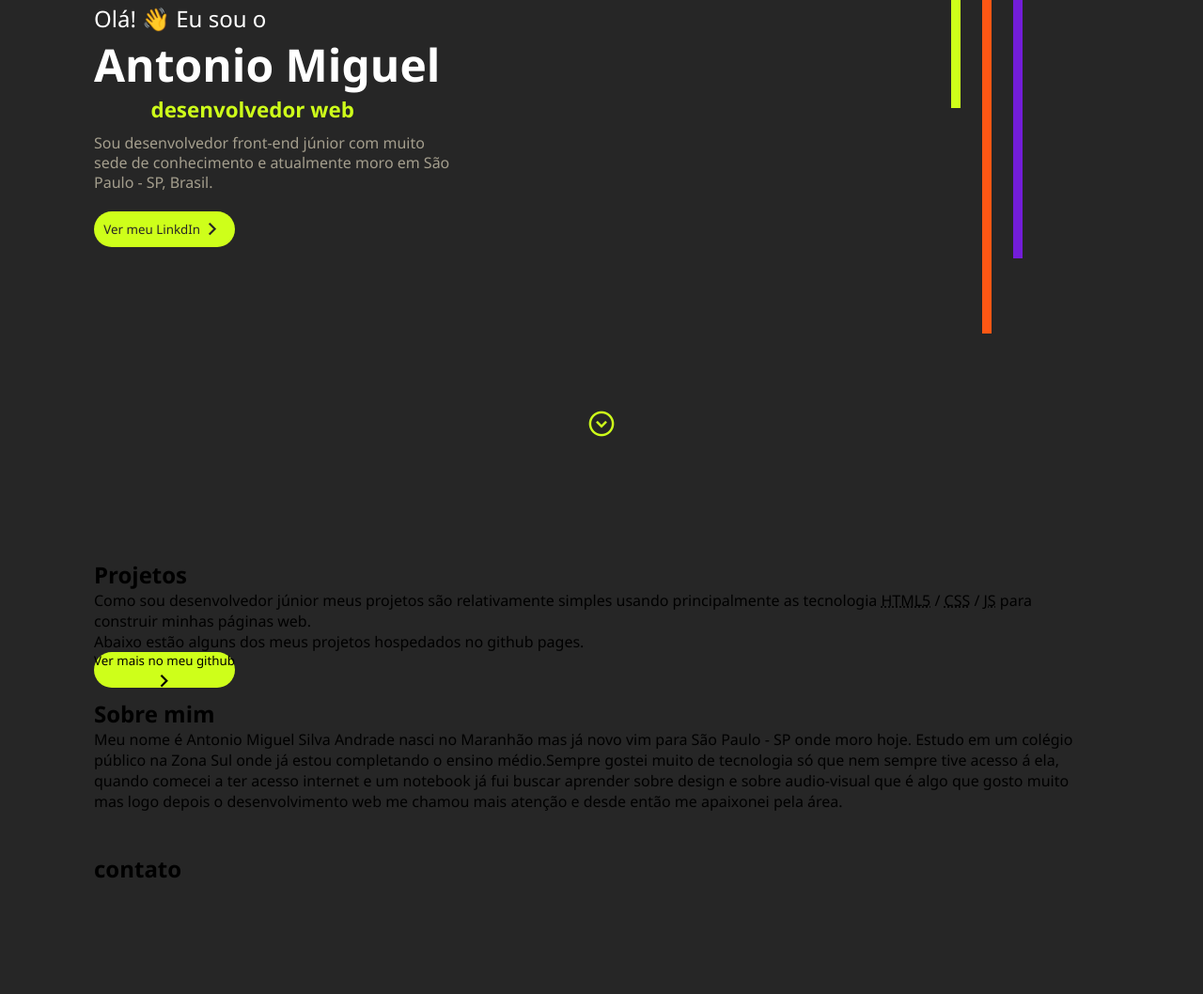
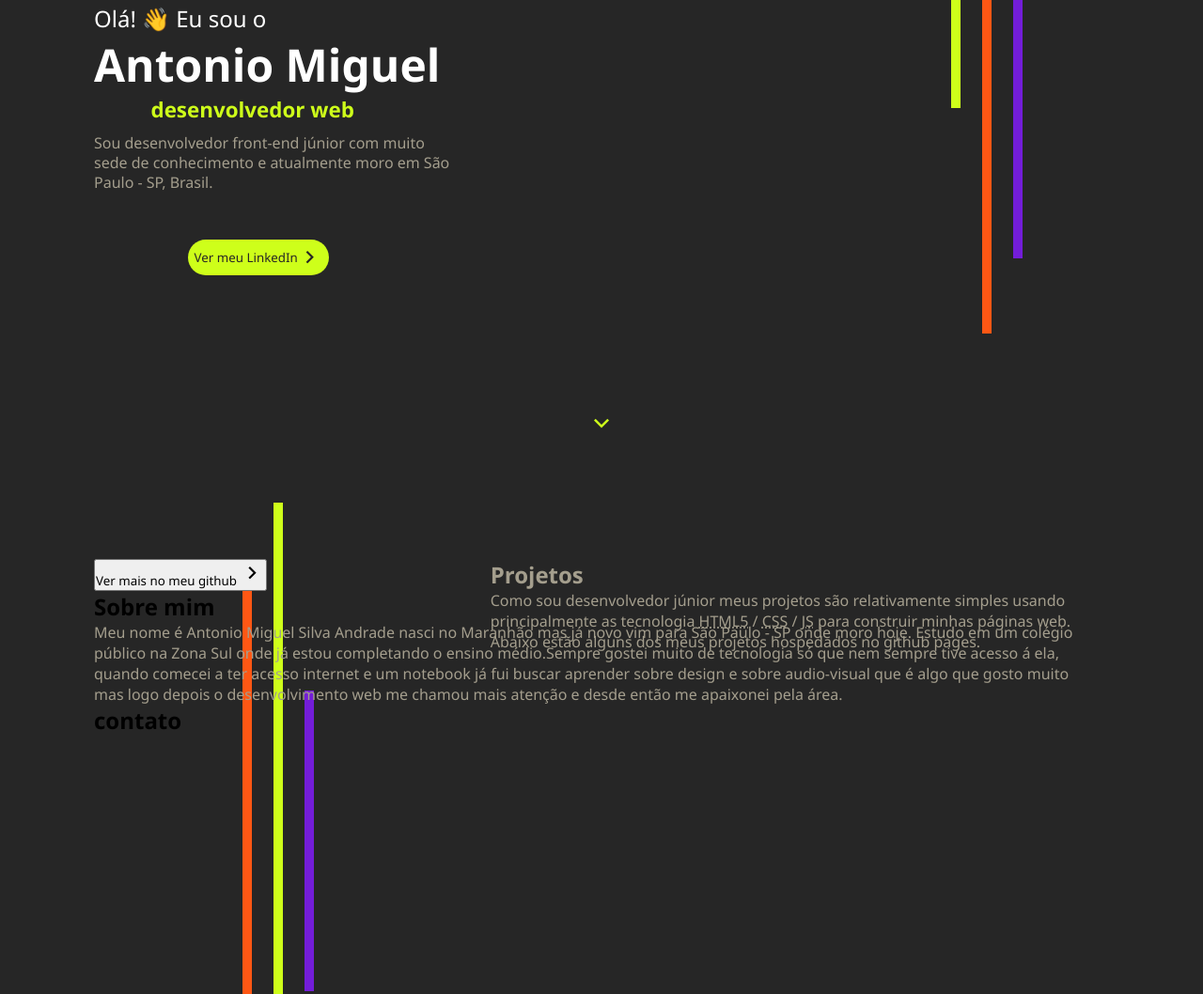
Before and after one commit to M1guelzinN/MeuPortifolio, a plain HTML site: page index.html in a window 1280 px wide. Shown: the part 205-1263 px from the top of the page at 94% size. Drawn offline with nearby package versions, Linux system fonts and the light colour scheme.

Commit message:
inicio-projetos

```diff
--- a/index.css
+++ b/index.css
@@ -20,9 +20,8 @@ body{
   background-color: var(--black);
 }
 header{
-  width: calc(100vw - 200px);
+  width: 100%;
   height: 50px;
-
   display: flex;
   justify-content: space-between;
   align-items: center;
@@ -37,7 +36,6 @@ header{
 }
 nav > ul{
   display: flex;
-
 }
 nav > ul > li{
   list-style: none;
@@ -52,6 +50,7 @@ li > a{
 }
 a{
   color: var(--gray);
+  text-decoration: none;
 }
 .material-symbols-outlined{
   font-size: 2em;
@@ -62,7 +61,8 @@ a{
   height: 100vh;
   display: flex;
   justify-content: space-between;
-  top: 0;
+  align-items: flex-start;
+  top: 0px;
   right: 15%;
   z-index: -10;
 }
@@ -115,14 +115,16 @@ a{
   line-height: 21px;
   color: var(--gray);
 }
-.btn{
+#btn{
   width: 150px;
   height: 37.5px;
+  margin-left: 100px;
+  margin-top: 30px;
   border: none;
   background-color: var(--green);
   border-radius: 20px;
 }
-.btn > div{
+#btn > a, div{
   display: flex;
   align-items: center;
   justify-content: center;
@@ -138,3 +140,46 @@ a{
   transform: translateX(-50%);
   color: var(--green);
 }
+/* projetos */
+#projetos{
+  position: relative !important;
+  width: 100%;
+  display: flex;
+  flex-direction: column;
+}
+#projetos > #right{
+  position: absolute;
+  display: block;
+  left: 40%;
+
+}
+#right > h2 , p{
+  color: var(--gray);
+}
+#lines1{
+  position: absolute;
+  width: 76px;
+  height: 100vh;
+  display: flex;
+  justify-content: space-between;
+  top: -100px;
+  left: 15%;
+  z-index: -9;
+}
+
+
+#lines1> span:nth-child(1) {
+  width: 10px;
+  height: 70%;
+  background-color: var(--orange);
+}
+#lines1> span:nth-child(2) {
+  width: 10px;
+  height: 90%;
+  background-color: var(--green);
+}
+#lines1> span:nth-child(3) {
+  width: 10px;
+  height: 40%;
+  background-color: var(--purple);
+}
--- a/index.html
+++ b/index.html
@@ -34,17 +34,19 @@
       <h1 id="apresentacao">Olá! &#128075; Eu sou o <br><strong>Antonio Miguel</strong></h1>
       <p id="devWeb"><span>desenvolvedor web</span</p>
       <p class="descricao">Sou desenvolvedor front-end júnior com muito sede de conhecimento e atualmente moro em São Paulo - SP, Brasil.</p>
+      <button id="btn" id="LinkedIn"><a href="#">
+        <div>Ver meu LinkedIn <span class="material-symbols-outlined">navigate_next</span></div>
+      </a></button>
       <div class="scrollDown">
-        <span class="material-symbols-outlined">expand_circle_down</span>
+        <span class="material-symbols-outlined"> expand_more </span>
       </div>
-      <button class="btn" id="LinkdIn"><div>Ver meu LinkdIn <span class="material-symbols-outlined">navigate_next</span></div></button>
-
-
     </section>
 
     <section id="projetos">
-      <h2 class="TituloSections">Projetos</h2>
-      <p class="descSection">Como sou desenvolvedor júnior meus projetos são relativamente simples usando principalmente as tecnologia <abbr title="Hyper text Markup language">HTML5</abbr> / <abbr title="Cascading Style Sheets">CSS</abbr> / <abbr title="JavaScript">JS</abbr> para construir minhas páginas web. <br> Abaixo estão alguns dos meus projetos hospedados no github pages.</p>
+      <div id="right">
+        <h2 class="TituloSections">Projetos</h2>
+        <p class="descSection">Como sou desenvolvedor júnior meus projetos são relativamente simples usando principalmente as tecnologia <abbr title="Hyper text Markup language">HTML5</abbr> / <abbr title="Cascading Style Sheets">CSS</abbr> / <abbr title="JavaScript">JS</abbr> para construir minhas páginas web. <br> Abaixo estão alguns dos meus projetos hospedados no github pages.</p>
+      </div>
       <section id="cards">
         <div class="card"></div>
         <div class="card"></div>
```
